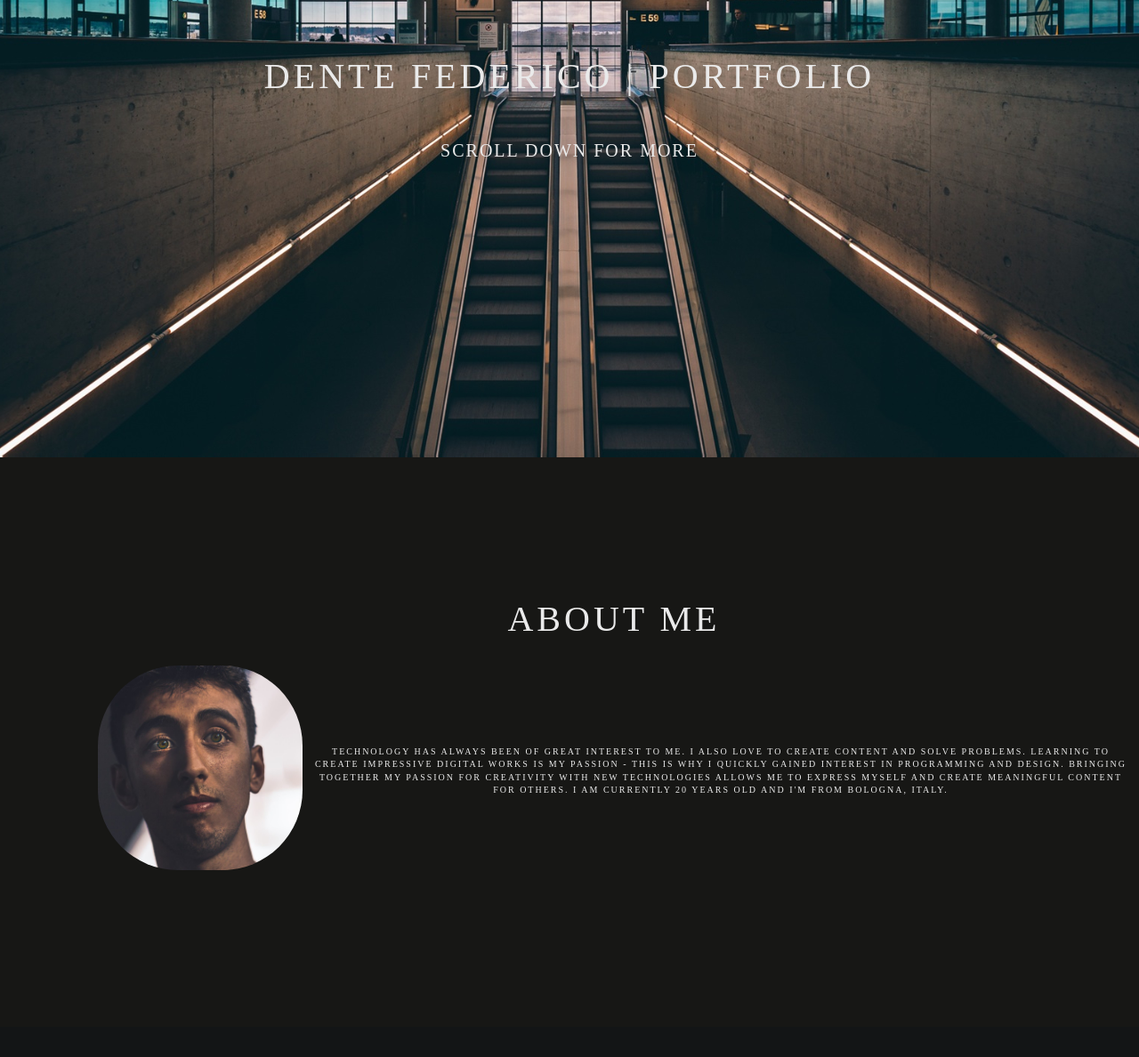
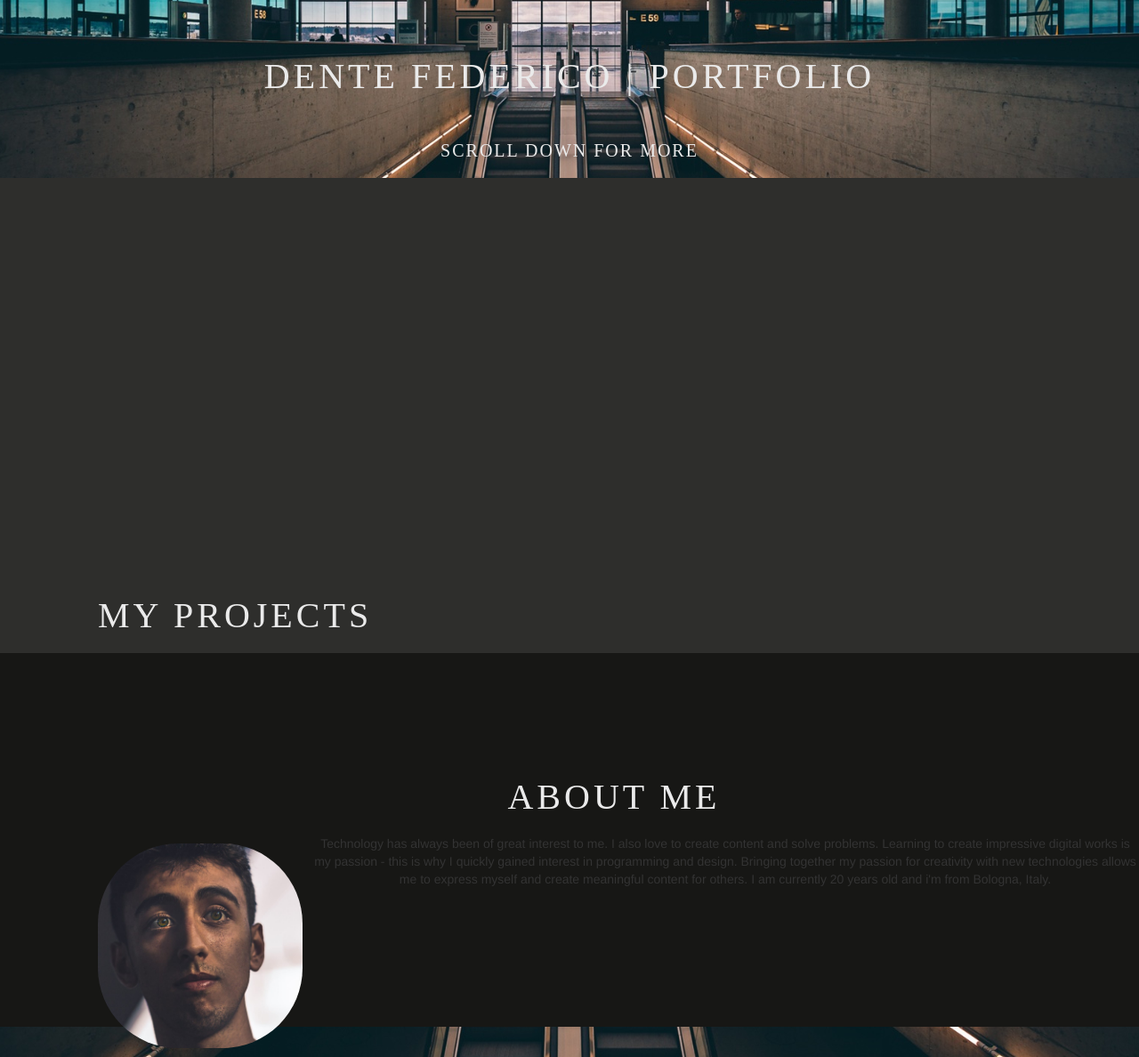
Before and after one commit to fez994/Portfolio, a PHP site: page / in a window 1280 px wide. Shown: the part 286-1474 px from the top of the page at 89% size. Before the commit the page ends 1264 px from the top, so only its background shows below. Run offline with PHP 8.4, Linux system fonts and the light colour scheme.

Commit message:
Finita sezione about me aggiunta sezione portfolio2

```diff
--- a/index.html
+++ b/index.html
@@ -16,7 +16,7 @@
     <!-- Animated css -->
     <link rel="stylesheet" href="css/animate.css">
     <!-- WOW.js -->
-    <script src="other/wow.min.js"></script>
+    <script src="js/wow.min.js"></script>
 	<script>new WOW().init();</script>
 
 </head>
@@ -64,19 +64,33 @@
 	</div>
 
 </div>
+
+
 <!-- About me section -->
 
 
 
-<div class="about">
+	<div id="about">
 
 <h2>About me</h2>
 
 <div class="imgage-div">
-<img src="images/me.jpg" class="img">
+<img src="images/me.jpg" id="img" class="wow zoomInDown">
+	</div>
+
+<p>Technology has always been of great interest to me. I also love to create content and solve problems. Learning to create impressive digital works is my passion - this is why I quickly gained interest in programming and design. Bringing together my passion for creativity with new technologies allows me to express myself and create meaningful content for others. I am currently 20 years old and i'm from Bologna, Italy.</p>
+
+
+
+
 </div>
 
-<p>Technology has always been of great interest to me. I also love to create content and solve problems. Learning to create impressive digital works is my passion - this is why I quickly gained interest in programming and design. Bringing together my passion for creativity with new technologies allows me to express myself and create meaningful content for others. I am currently 20 years old and i'm from Bologna, Italy.</p>
+
+<!-- Portoflio Section -->
+
+	<div id="portfolio">
+	<h2> My Projects</h2>
+
 
 
 
@@ -95,6 +109,5 @@
 
 
 
-
 </body>
 </html>
--- a/style.css
+++ b/style.css
@@ -71,7 +71,7 @@ h3 {
 
 }
 
-.about {
+#about {
   padding-left: 100px;
   position: absolute;
   top: 100%;
@@ -104,24 +104,50 @@ h3 {
 	text-transform: uppercase;
 	color: #EAEAEA;
 	padding-top: 100px;
-
 }
 
 
-.img {
+#img {
   float: left;
   width: 250px;
   height: 250px;
   border-radius: 100px;
   -moz-border-radius: 100px;
   padding: 10px;
-
-
-
   }
 
 .image-div {
   padding-top: 100px;
-  padding-left: 15px;
+  padding-left: 10px;
+  }
 
-  }
+
+#portfolio {
+
+  padding-left: 100px;
+  position: absolute;
+  top: 100%
+  bottom: 200%;
+  width: 100%;
+  height: 100%
+  left: 0px;
+  background-color: #2e2e2c;
+  padding-top: 200px;
+  background-size: cover;
+
+
+
+}
+
+
+
+
+ padding-left: 100px;
+  position: absolute;
+  top: 100%;
+  width: 100%;
+  height: 80%;
+  background-color: #171715;
+  padding-top: 90px;
+  background-size: cover;
+  text-align: center;
```
